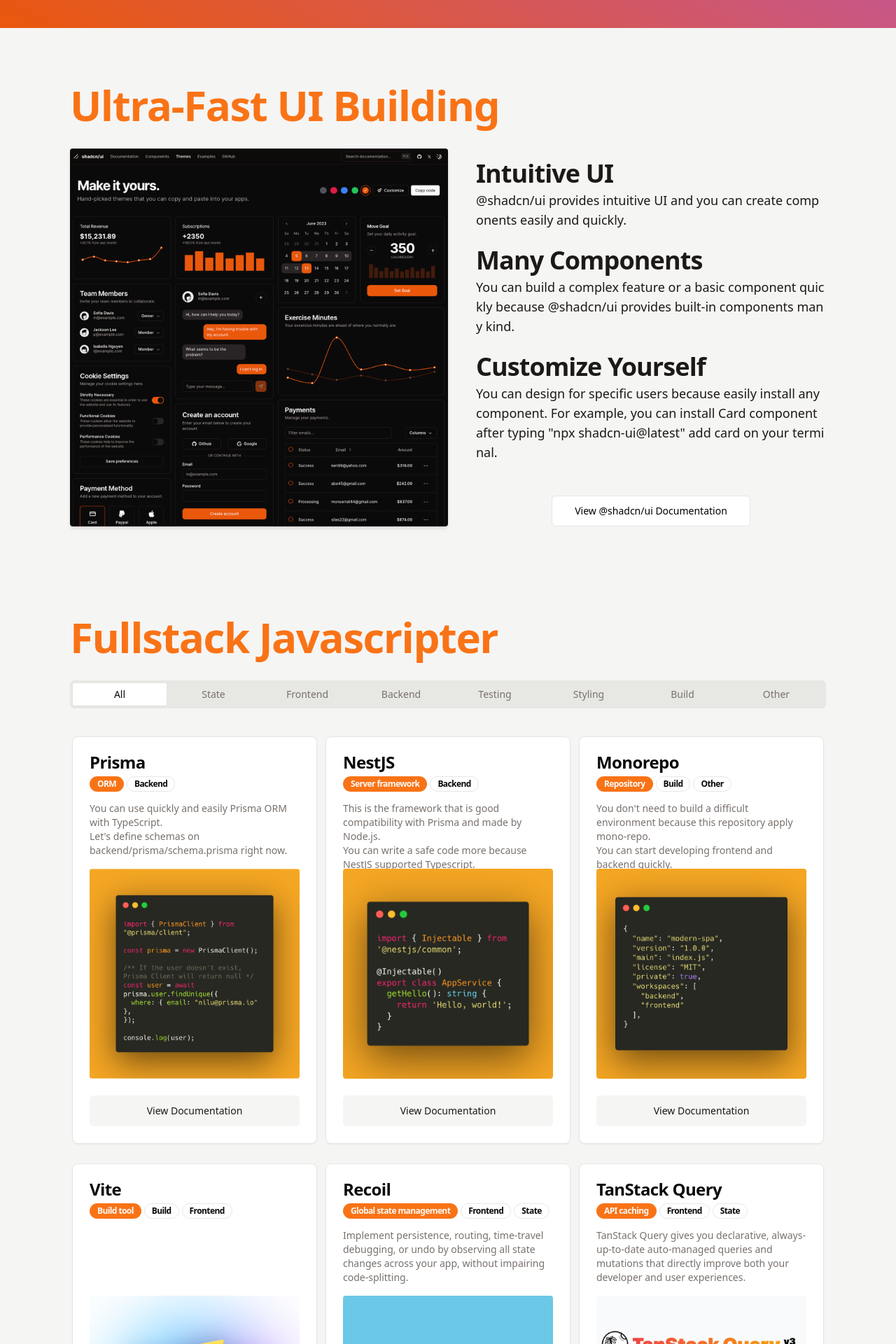
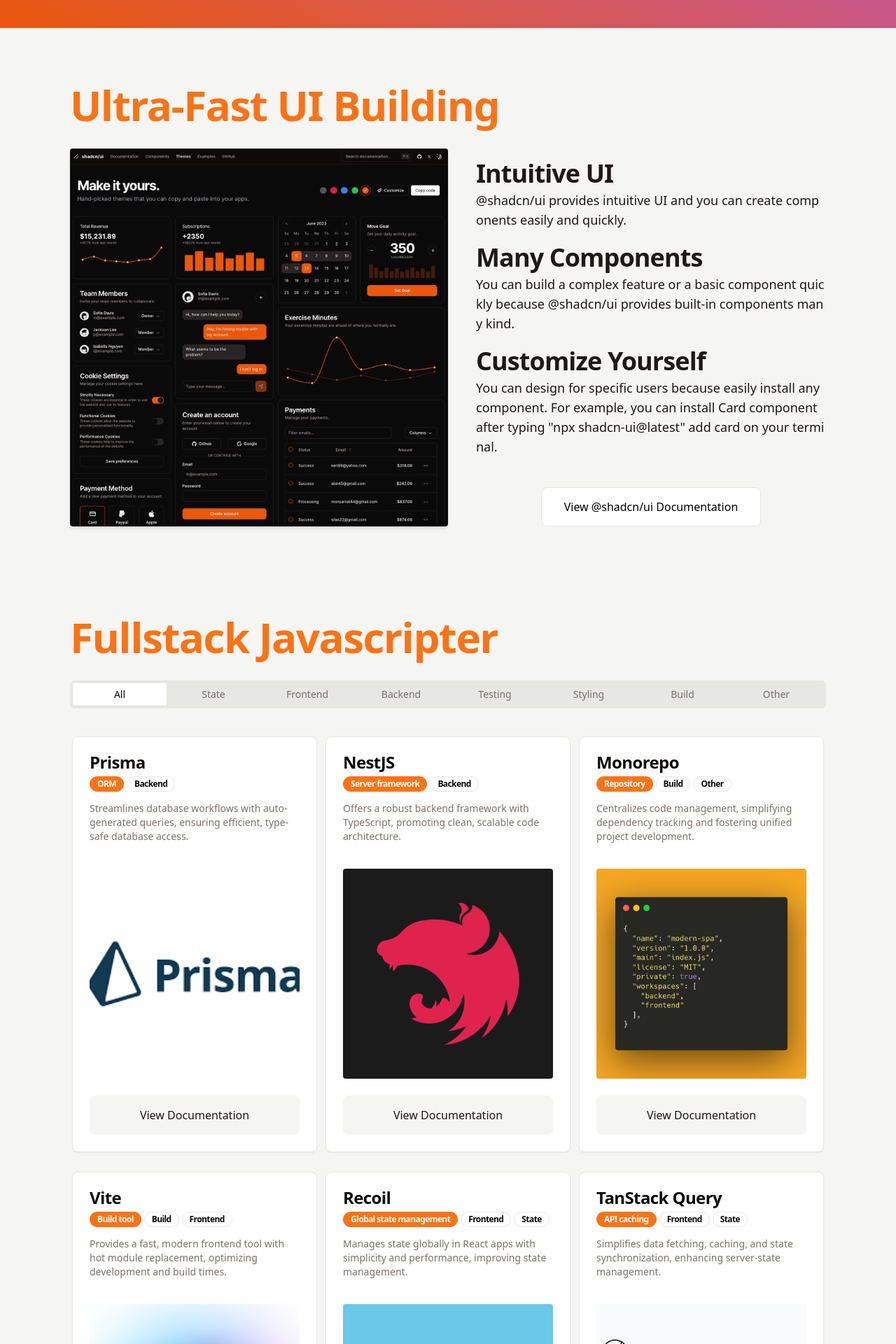
Before and after one commit to shouheitakai9009/modern-spa, a React (Vite) app in the folder frontend/: page / in a window 1280 px wide. Shown: the part 660-2580 px from the top of the page at 70% size. Built offline with nearby package versions, Linux system fonts and the light colour scheme.

Commit message:
refactor a component is dark mode switcher, and create the demo page

```diff
--- a/frontend/src/App.tsx
+++ b/frontend/src/App.tsx
@@ -5,6 +5,7 @@
 import { ReactQueryDevtools } from 'react-query/devtools';
 import { RecoilRoot } from 'recoil';
 import { ThemeProvider } from './components/theme-provider';
+import { DemoPage } from './features/DemoPage';
 
 function App() {
   const queryClient = new QueryClient();
@@ -16,6 +17,7 @@
             <Routes>
               <Route path="/" element={<LandingLayout />}>
                 <Route path="/" index element={<LandingPage />} />
+                <Route path="/demo" element={<DemoPage />} />
               </Route>
             </Routes>
           </BrowserRouter>
--- a/frontend/src/components/common/Button/index.tsx
+++ b/frontend/src/components/common/Button/index.tsx
@@ -20,9 +20,9 @@
         link: 'text-primary underline-offset-4 hover:underline',
       },
       size: {
-        default: 'h-10 px-4 py-2',
+        default: 'h-11 rounded-md px-8',
         sm: 'h-9 rounded-md px-3',
-        lg: 'h-11 rounded-md px-8',
+        lg: 'h-14 rounded-lg px-8 text-md',
         icon: 'h-10 w-10',
       },
     },
--- a/frontend/src/components/common/Container/index.tsx
+++ b/frontend/src/components/common/Container/index.tsx
@@ -9,25 +9,30 @@
   xl: 'xl:w-[1080px]',
 };
 
-interface ContainerProps extends PropsWithChildren<HTMLMotionProps<'div'>> {}
+interface ContainerProps extends PropsWithChildren<HTMLMotionProps<'div'>> {
+  slideIn?: boolean;
+}
 
 export const Container = ({
   children,
   className,
+  slideIn = false,
   ...props
 }: ContainerProps) => {
   const styledSize = Object.values(SIZE).join(' ');
 
   return (
+    <div className="w-full flex justify-center">
       <motion.div
         className={cn(styledSize, className)}
-      initial={{ opacity: 0, translateX: -100 }}
-      whileInView={{ opacity: 1, translateX: 0 }}
+        initial={slideIn ? { opacity: 0, translateX: -100 } : {}}
+        whileInView={slideIn ? { opacity: 1, translateX: 0 } : {}}
         viewport={{ once: true }}
-      transition={{ duration: 1 }}
+        transition={slideIn ? { duration: 1 } : {}}
         {...props}
       >
         {children}
       </motion.div>
+    </div>
   );
 };
--- a/frontend/src/components/theme-provider.tsx
+++ b/frontend/src/components/theme-provider.tsx
@@ -18,7 +18,8 @@
   setTheme: () => null,
 };
 
-const ThemeProviderContext = createContext<ThemeProviderState>(initialState);
+export const ThemeProviderContext =
+  createContext<ThemeProviderState>(initialState);
 
 export function ThemeProvider({
   children,
--- /dev/null
+++ b/frontend/src/features/DemoPage/index.tsx
@@ -0,0 +1,14 @@
+import { DarkModeSwitcher } from '@/components/common/DarkModeSwitcher';
+import { Heading } from '@/components/common/Heading';
+
+export const DemoPage = () => {
+  return (
+    <article className="bg-secondary h-[100vh]">
+      <header className="px-6 flex justify-between items-center">
+        <Heading as="h4">Demo page</Heading>
+        <DarkModeSwitcher />
+      </header>
+      <main className=""></main>
+    </article>
+  );
+};
--- a/frontend/src/features/LandingPage/fullstack-javascripter-section.tsx
+++ b/frontend/src/features/LandingPage/fullstack-javascripter-section.tsx
@@ -50,7 +50,7 @@
       defaultValue="All"
       className="w-full flex-col items-center justify-center flex"
     >
-      <Container className="flex justify-center">
+      <Container className="flex justify-center" slideIn>
         <TabsList className="grid w-full grid-cols-8">
           <TabsTrigger value="All" onClick={onClickFilterTechnologies}>
             All
--- a/frontend/src/features/LandingPage/index.tsx
+++ b/frontend/src/features/LandingPage/index.tsx
@@ -5,7 +5,7 @@
 import { useRef } from 'react';
 import { useInView } from 'framer-motion';
 import { InlineCode } from '@/components/common/InlineCode';
-import { DarkModeSwitcher } from './dark-mode-switcher';
+import { DarkModeSwitcher } from '../../components/common/DarkModeSwitcher';
 import { FirstViewArea } from './first-view-area';
 import { UiBuildingSection } from './ui-building-section';
 import { FullstackJavascripterSection } from './fullstack-javascripter-section';
@@ -18,7 +18,7 @@
   return (
     <>
       <header className="h-[100vh] md:h-[700px] px-6 bg-gradient-to-tr from-orange-600 to-purple-500">
-        <DarkModeSwitcher />
+        <DarkModeSwitcher alwaysTextWhite />
         <FirstViewArea />
       </header>
       <article className="flex flex-col items-center pt-20 pb-20 px-8 bg-secondary">
@@ -27,7 +27,7 @@
           className="w-full flex flex-col md:items-center"
           ref={technologyRef}
         >
-          <Container>
+          <Container slideIn>
             <Heading as="h1" className="mt-32 mb-8 text-primary">
               Fullstack Javascripter
             </Heading>
--- a/frontend/src/features/LandingPage/step-by-step-section.tsx
+++ b/frontend/src/features/LandingPage/step-by-step-section.tsx
@@ -14,7 +14,7 @@
 
 export const StepByStepSection = ({ title, steps }: DescriptionItemProps) => {
   return (
-    <Container>
+    <Container slideIn>
       <Heading as="h1" className="mt-24 mb-8 text-primary">
         {title}
       </Heading>
--- a/frontend/src/features/LandingPage/technologies.tsx
+++ b/frontend/src/features/LandingPage/technologies.tsx
@@ -9,9 +9,8 @@
     link: 'https://www.prisma.io/docs/guides',
     description: (
       <>
-        You can use quickly and easily Prisma ORM with TypeScript.
-        <br />
-        Let's define schemas on backend/prisma/schema.prisma right now.
+        Streamlines database workflows with auto-generated queries, ensuring
+        efficient, type-safe database access.
       </>
     ),
   },
@@ -23,10 +22,8 @@
     link: 'https://nestjs.com/',
     description: (
       <>
-        This is the framework that is good compatibility with Prisma and made by
-        Node.js.
-        <br />
-        You can write a safe code more because NestJS supported Typescript.
+        Offers a robust backend framework with TypeScript, promoting clean,
+        scalable code architecture.
       </>
     ),
   },
@@ -38,10 +35,8 @@
     link: 'https://github.com/shouheitakai9009/modern-spa/blob/main/package.json',
     description: (
       <>
-        You don't need to build a difficult environment because this repository
-        apply mono-repo.
-        <br />
-        You can start developing frontend and backend quickly.
+        Centralizes code management, simplifying dependency tracking and
+        fostering unified project development.
       </>
     ),
   },
@@ -51,7 +46,12 @@
     tags: ['Build', 'Frontend'],
     image: '/images/part_vite.png',
     link: 'https://vitejs.dev/',
-    description: <></>,
+    description: (
+      <>
+        Provides a fast, modern frontend tool with hot module replacement,
+        optimizing development and build times.
+      </>
+    ),
   },
   {
     name: 'Recoil',
@@ -61,9 +61,8 @@
     link: 'https://recoiljs.org/',
     description: (
       <>
-        Implement persistence, routing, time-travel debugging, or undo by
-        observing all state changes across your app, without impairing
-        code-splitting.
+        Manages state globally in React apps with simplicity and performance,
+        improving state management.
       </>
     ),
   },
@@ -75,9 +74,8 @@
     link: 'https://tanstack.com/query/v3/',
     description: (
       <>
-        TanStack Query gives you declarative, always-up-to-date auto-managed
-        queries and mutations that directly improve both your developer and user
-        experiences.
+        Simplifies data fetching, caching, and state synchronization, enhancing
+        server-state management.
       </>
     ),
   },
@@ -89,9 +87,8 @@
     link: 'https://storybook.js.org/',
     description: (
       <>
-        Storybook is a frontend workshop for building UI components and pages in
-        isolation. Thousands of teams use it for UI development, testing, and
-        documentation. It's open source and free.
+        Isolates components, enabling interactive UI development and testing,
+        fostering better component design.
       </>
     ),
   },
@@ -103,8 +100,8 @@
     link: 'https://vitest.dev/',
     description: (
       <>
-        Reuse Vite's config and plugins - consistent across your app and tests.
-        But it's not required to use Vitest!
+        A fast unit-testing framework optimized for Vite, ensuring reliable,
+        efficient JavaScript testing.
       </>
     ),
   },
@@ -116,8 +113,8 @@
     link: 'https://ui.shadcn.com/docs',
     description: (
       <>
-        Beautifully designed components that you can copy and paste into your
-        apps. Accessible. Customizable. Open Source.
+        Provides a collection of reusable UI components, speeding up UI
+        development with consistent design.
       </>
     ),
   },
@@ -129,9 +126,8 @@
     link: 'https://tailwindcss.com/',
     description: (
       <>
-        A utility-first CSS framework packed with classes like flex, pt-4,
-        text-center and rotate-90 that can be composed to build any design,
-        directly in your markup.
+        Facilitates rapid, responsive design with utility-first CSS, enhancing
+        styling productivity.
       </>
     ),
   },
@@ -143,10 +139,8 @@
     link: 'https://lucide.dev/',
     description: (
       <>
-        Icons are lightweight, highly optimized scalable vector graphics (SVG).
-        <br />
-        Designed with a strict set of design rules for consistency in style and
-        readability.
+        Offers a versatile icon library, enriching UIs with easily customizable
+        vector icons.
       </>
     ),
   },
@@ -158,8 +152,8 @@
     link: 'https://www.framer.com/motion/',
     description: (
       <>
-        Complete documentation of the Framer Motion animation library. A
-        production-ready motion library for React.
+        Enables smooth, complex animations in React, enhancing UI interactivity
+        and user experience.
       </>
     ),
   },
--- a/frontend/src/features/LandingPage/ui-building-section.tsx
+++ b/frontend/src/features/LandingPage/ui-building-section.tsx
@@ -37,7 +37,7 @@
 
 export const UiBuildingSection = () => {
   return (
-    <Container>
+    <Container slideIn>
       <Heading as="h1" className="mb-8 text-primary">
         Ultra-Fast UI Building
       </Heading>
```
Also changed, not shown: frontend/src/components/common/DarkModeSwitcher/index.tsx (renamed from frontend/src/features/LandingPage/dark-mode-switcher.tsx, +17 -3 lines), frontend/src/features/LandingPage/first-view-area.tsx (+9 -2 lines), frontend/public/images/part_nestjs.png, frontend/public/images/part_prisma.png. Lines whose indentation alone changed are shown as unchanged.
